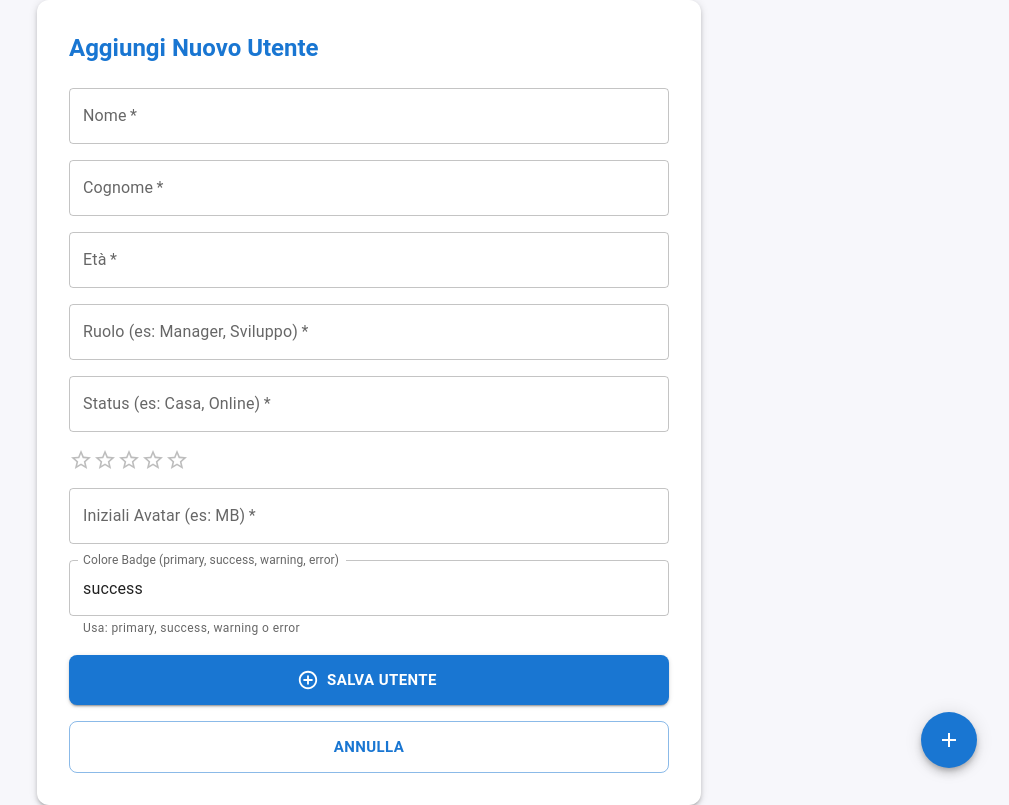
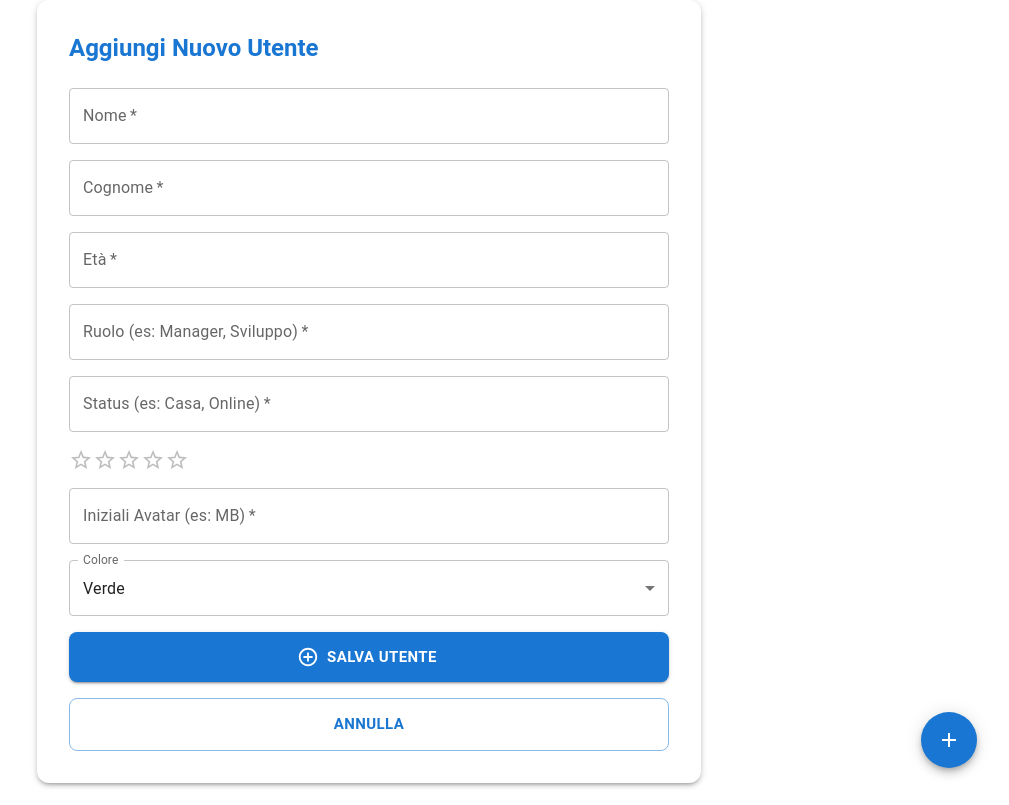
Before and after one commit to dottorbarbone/Back-Front-End, a Next.js app: page /addUtente in a window 1280 px wide. Shown: the whole page, without its empty margins (271-1280 px from the left). Built offline with nearby package versions, Linux system fonts and the light colour scheme.

Commit message:
modifiche inserimento colori

```diff
--- a/components/card.js
+++ b/components/card.js
@@ -74,8 +74,8 @@ export default function CardsPage() {
   return (
     <Box sx={{ padding: "2rem", marginTop: "4rem" }}>
       <Box sx={{ display: 'flex', justifyContent: 'space-between', alignItems: 'center', mb: 4 }}>
-        <Typography variant="h4" sx={{ fontWeight: 'bold' }}>
-          Le mie Card
+        <Typography variant="h5" sx={{ fontWeight: 'bold' }}>
+          GESTIONE PROMEMORIA
         </Typography>
       </Box>
 
@@ -114,7 +114,7 @@ export default function CardsPage() {
               <SwiperSlide key={card.id}>
                 <Card sx={{
                   height: 'auto', // Altezza fissa per uniformità nello slider
-                  minHeight: '300px', // Altezza minima per evitare card troppo piccole
+                  minHeight: '220px', // Altezza minima per evitare card troppo piccole
                   display: 'flex',
                   flexDirection: 'column',
                   transition: "0.5s",
--- a/components/commesse.js
+++ b/components/commesse.js
@@ -84,8 +84,8 @@ export default function CommessePage() {
   return (
     <Box sx={{ padding: "2rem", marginTop: "1rem" }}>
       <Box sx={{ display: 'flex', justifyContent: 'space-between', alignItems: 'center', mb: 4 }}>
-        <Typography variant="h4" sx={{ fontWeight: 'bold' }}>
-          Commesse
+        <Typography variant="h5" sx={{ fontWeight: 'bold' }}>
+          GESTIONE COMMESSE
         </Typography>
       </Box>
 
--- a/components/utenti.js
+++ b/components/utenti.js
@@ -83,8 +83,8 @@ export default function Utenti() {
           mb: 4,
         }}
       >
-        <Typography variant="h4" sx={{ fontWeight: "bold" }}>
-          Gestione Utenti
+        <Typography variant="h5" sx={{ fontWeight: "bold" }}>
+          GESTIONE UTENTI
         </Typography>
         {/*  Eventuale pulsante aggiunta utente */}
       </Box>
--- a/pages/addUtente.js
+++ b/pages/addUtente.js
@@ -9,7 +9,11 @@ import {
   Paper,
   Typography,
   Stack,
-  Rating
+  Rating,
+  FormControl,
+  InputLabel,
+  Select,
+  MenuItem
 } from "@mui/material";
 import AddCircleOutlineIcon from '@mui/icons-material/AddCircleOutline';
 
@@ -127,14 +131,23 @@ export default function AddUserForm() {
             onChange={(e) => setFormData({...formData, avatar: e.target.value})}
           />
 
-          <TextField
-            label="Colore Badge (primary, success, warning, error)"
-            variant="outlined"
-            fullWidth
-            value={formData.colore}
-            onChange={(e) => setFormData({...formData, colore: e.target.value})}
-            helperText="Usa: primary, success, warning o error"
-          />
+          <Box sx={{ minWidth: 120 }}>
+            <FormControl fullWidth>
+              <InputLabel id="demo-simple-select-label">Colore</InputLabel>
+              <Select
+                labelId="demo-simple-select-label"
+                id="demo-simple-select"
+                value={formData.colore}
+                label="Colore"
+                onChange={(e) => setFormData({ ...formData, colore: e.target.value })}
+              >
+                <MenuItem defaultChecked sx={{color:"#2ab150"}} value="success">Verde</MenuItem>
+                <MenuItem sx={{color:"#f47442"}} value="warning">Arancione</MenuItem>
+                <MenuItem sx={{color:"#cb6032"}} value="error">Rosso</MenuItem>
+                <MenuItem sx={{color:"#1976d2"}} value="info">Azzurro</MenuItem>
+              </Select>
+            </FormControl>
+          </Box>
 
           <Button
             type="submit"
--- a/styles/globals.css
+++ b/styles/globals.css
@@ -2,6 +2,7 @@ html, body, #__next {
   height: 100%;
   margin: 0;
   padding: 0;
+  background-color: #ffffff;
 }
 
 body {
```
Also changed, not shown: package.json (+6 -1 lines), pages/editUtente/[id].js (+18 -7 lines), components/calendar.js (added), 1 other file (tests, documents, lock files or other folders).
